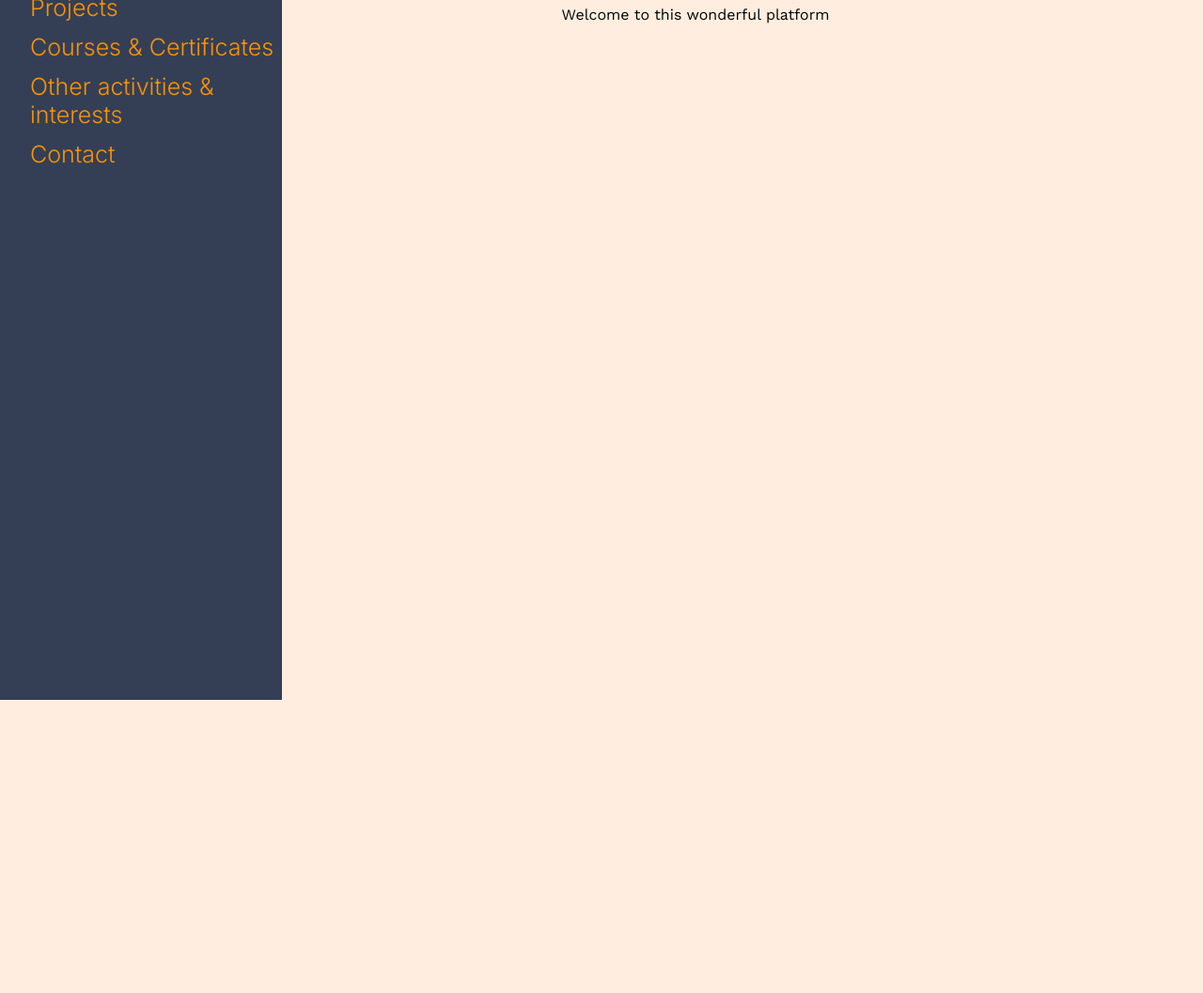
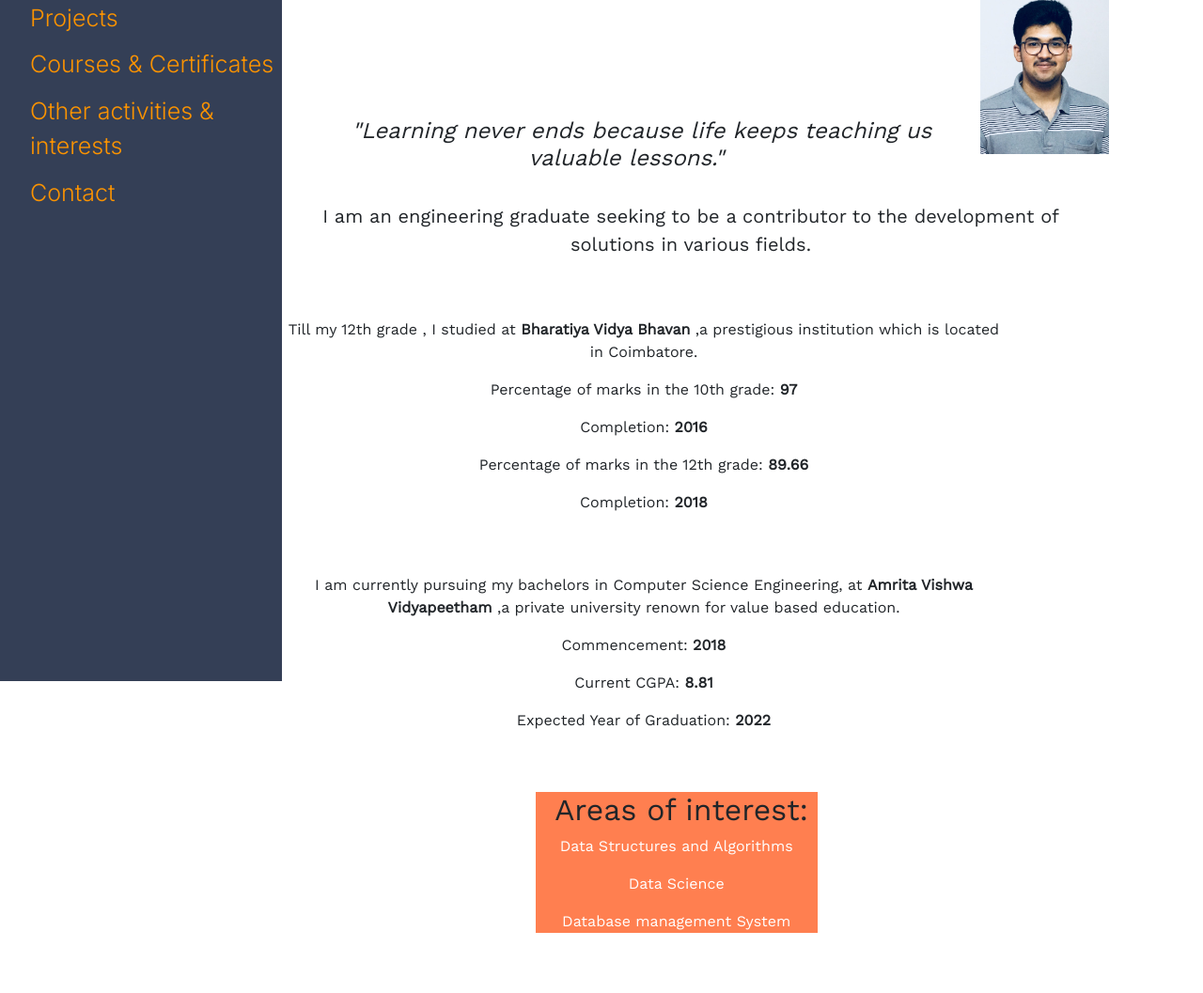
Before and after one commit to vsvt2000/vsvt2000.github.io, a plain HTML site: page index.html in a window 1280 px wide. Shown: the part 75-1132 px from the top of the page at 94% size. Before the commit the page ends 800 px from the top, so only its background shows below. Drawn offline with nearby package versions, Linux system fonts and the light colour scheme.

Commit message:
About page is done

```diff
--- a/index.html
+++ b/index.html
@@ -2,6 +2,7 @@
 <html>
 <head>
     <link rel="stylesheet" href="style.css">
+    <link rel="stylesheet" href="https://stackpath.bootstrapcdn.com/bootstrap/4.3.1/css/bootstrap.min.css" integrity="sha384-ggOyR0iXCbMQv3Xipma34MD+dH/1fQ784/j6cY/iJTQUOhcWr7x9JvoRxT2MZw1T" crossorigin="anonymous">
 </head>
 <body>
     <script>
@@ -21,7 +22,53 @@
 </div>
 <div id="1" class="aboutm">
 <h1>Vishnu Sai Viswajith</h1>
-<p>Welcome to this wonderful platform</p>
+
+<img class="img1" src='profielpic.jpg'/>
+<br/>
+<br/>
+<br/>
+<br/>
+<br/>
+<br/>
+<div class="content1">
+<h4><i>&nbsp;&nbsp;&nbsp;&nbsp;"Learning never ends because life keeps teaching us valuable lessons."</i><br></h4>
+<br>
+<p class="intro">
+I am an engineering graduate seeking to be a contributor to the development of solutions in various fields.
+</p>
+<br>
+<br>
+<div class="particulars">
+<p>Till my 12th grade , I studied at <b>Bharatiya Vidya Bhavan</b> ,a prestigious institution which is located in Coimbatore.</p>
+
+<p>Percentage of marks in the 10th grade: <b>97</b></p>
+<p>Completion: <b>2016</b></p>
+<p>Percentage of marks in the 12th grade: <b>89.66</b></p>
+<p>Completion: <b>2018</b></p>
+</div>
+<br>
+<br>
+<div class="particulars">
+    <p>I am currently pursuing my bachelors in Computer Science Engineering, at <b>Amrita Vishwa Vidyapeetham</b> ,a private university renown for value based education.<br></p>
+
+
+    <p>Commencement: <b>2018</b></p>
+    <p>Current CGPA: <b>8.81</b></p>
+    <p>Expected Year of Graduation: <b>2022</b></p>
+    </div>
+    <br>
+<br>
+    <div class="particulars1">
+
+        <h2>&nbsp;Areas of interest:</h2>
+        <p class="text-white">Data Structures and Algorithms</p>
+        <p class="text-white">Data Science</p>
+        <p class="text-white">Database management System</p>
+
+    </div>
+        <br>
+        <br>
+</div>
 </div>
 <div id="2" class="about">
     <h1>Projects</h1>
--- a/style.css
+++ b/style.css
@@ -1,7 +1,7 @@
 @import url('https://fonts.googleapis.com/css2?family=Work+Sans&display=swap');
 @import url('https://fonts.googleapis.com/css2?family=Inter:wght@300&display=swap');
 body{
-background-color: #FFEEDF;
+background-color: #F5E6CA;
 
 }
 .about{
@@ -14,7 +14,35 @@ background-color: #FFEEDF;
     text-align: center;
     font-family: 'Work Sans', sans-serif;
     padding-left: 200px;
+    padding-right:100px;
+    height:auto;
 
+
+}
+.img1{
+  width:15%;
+  height:15%;
+  float:right;
+
+  padding-left:10px;
+}
+.content1{
+  padding-left: 100px;
+  padding-right:10px ;
+}
+.particulars{
+  padding-right:100px ;
+
+}
+.particulars1{
+  position:relative;
+  background-color: coral;
+  width:300px;
+  float: auto;
+  margin-left:31%;
+}
+.intro{
+  font-size: 20px;
 }
 
 
@@ -25,6 +53,7 @@ background-color: #FFEEDF;
     z-index: 1;
     top: 0;
     left: 0;
+    font-family: 'Inter', sans-serif;
     background-color: #343F56;
     overflow-x: hidden;
     padding-top: 20px;
@@ -35,7 +64,7 @@ background-color: #FFEEDF;
     text-decoration: none;
     font-size: 25px;
     color:#FB9300;
-    font-family: 'Inter', sans-serif;
+
     display: block;
   }
 
```
Also changed, not shown: profielpic.jpg (added).
